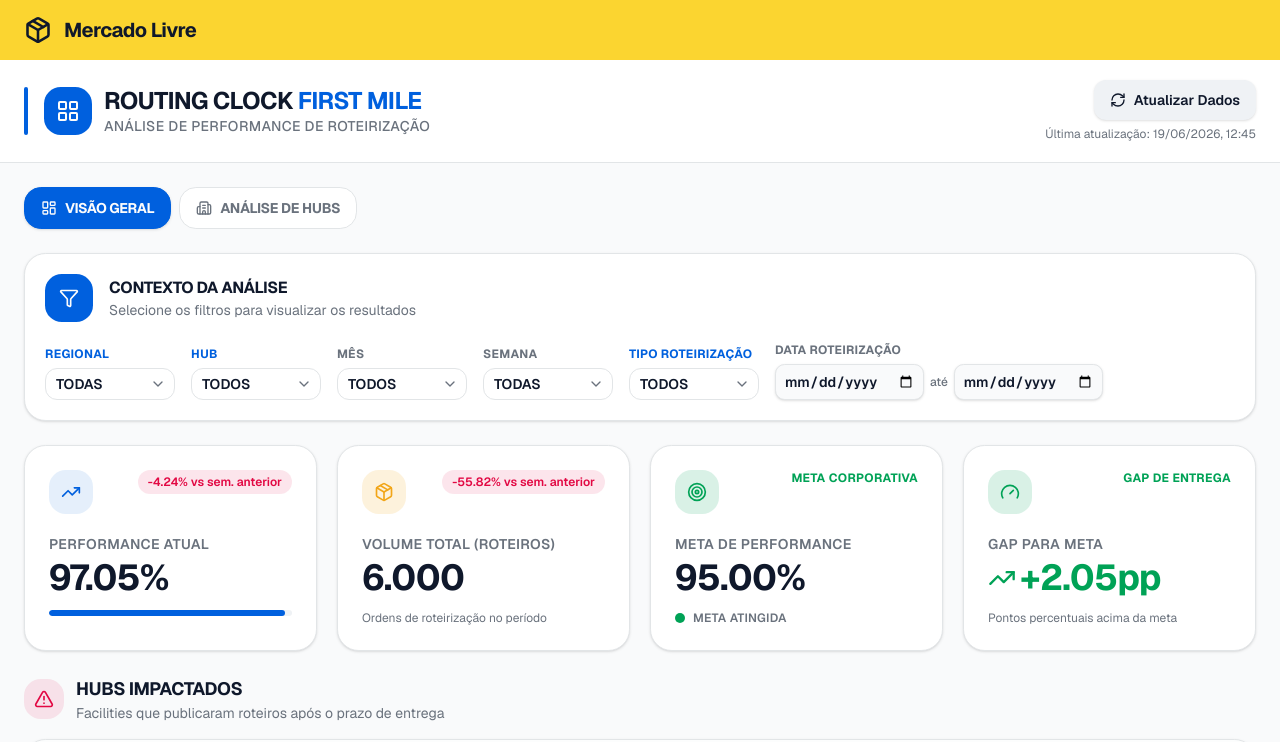
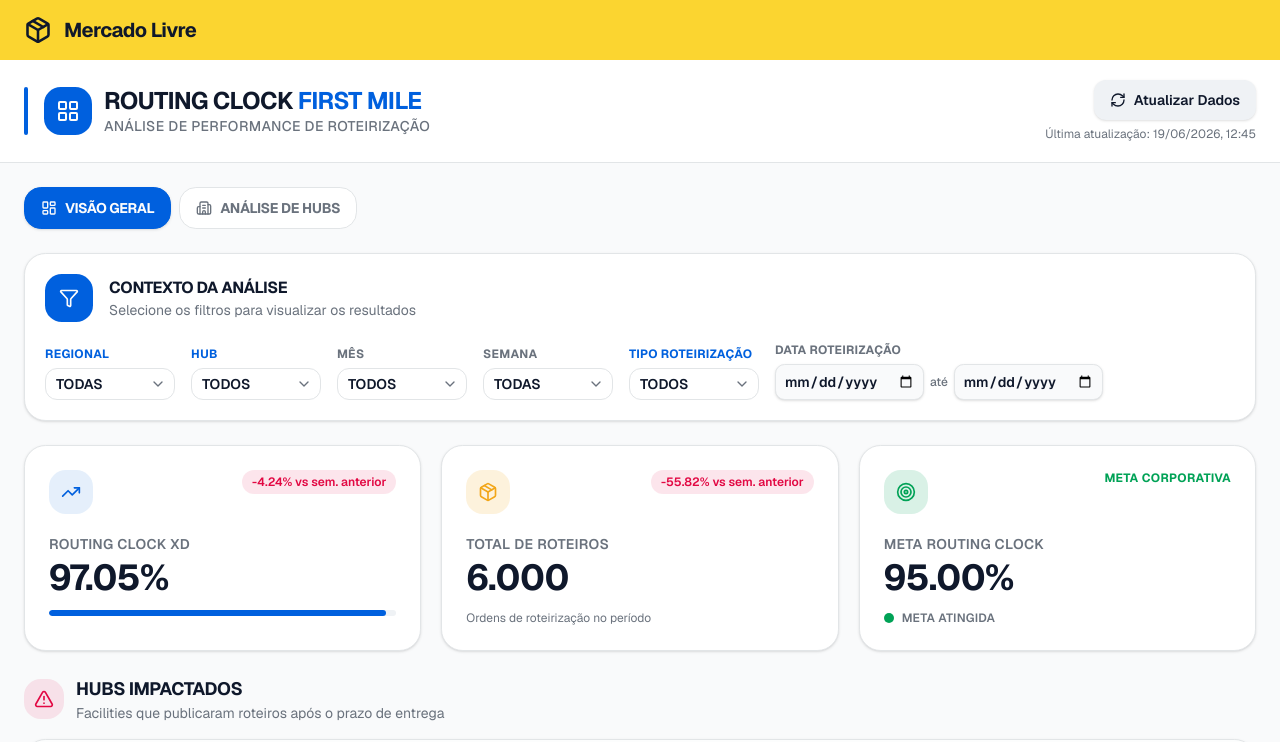
Before and after one commit to adrianoteodoro-sketch/routing-clock-dashboard, a Next.js app: page /routing-clock in a window 1280 px wide. Shown: the top 742 px of the page. Built offline with nearby package versions, Linux system fonts and the light colour scheme.

Commit message:
feat: streamline KPI cards and remove unused icons
Co-authored-by: adrianoteodoro-sketch <243608073+adrianoteodoro-sketch@users.noreply.github.com>

```diff
--- a/components/kpi-cards.tsx
+++ b/components/kpi-cards.tsx
@@ -1,6 +1,6 @@
 "use client"
 
-import { TrendingUp, TrendingDown, Package, Target, Gauge } from "lucide-react"
+import { TrendingUp, Package, Target } from "lucide-react"
 import type { Kpis } from "@/lib/types"
 
 function formatNumber(n: number): string {
@@ -17,10 +17,9 @@ function variation(current: number, previous: number): { text: string; positive:
 export function KpiCards({ kpis }: { kpis: Kpis }) {
   const perfVar = variation(kpis.perfUltimaSemana, kpis.perfSemanaAnterior)
   const volVar = variation(kpis.volumeUltimaSemana, kpis.volumeSemanaAnterior)
-  const gapPositive = kpis.gapPp >= 0
 
   return (
-    <div className="grid grid-cols-1 gap-5 sm:grid-cols-2 xl:grid-cols-4">
+    <div className="grid grid-cols-1 gap-5 sm:grid-cols-2 xl:grid-cols-3">
       {/* Performance atual */}
       <div className="rounded-2xl border border-border bg-card p-6 shadow-sm">
         <div className="flex items-start justify-between">
@@ -35,7 +34,7 @@ export function KpiCards({ kpis }: { kpis: Kpis }) {
             {perfVar.text}
           </span>
         </div>
-        <p className="mt-5 text-sm font-semibold uppercase tracking-wide text-muted-foreground">Performance Atual</p>
+        <p className="mt-5 text-sm font-semibold uppercase tracking-wide text-muted-foreground">Routing Clock XD</p>
         <p className="mt-1 text-4xl font-bold tracking-tight text-foreground">
           {kpis.performanceAtual.toFixed(2)}%
         </p>
@@ -62,7 +61,7 @@ export function KpiCards({ kpis }: { kpis: Kpis }) {
           </span>
         </div>
         <p className="mt-5 text-sm font-semibold uppercase tracking-wide text-muted-foreground">
-          Volume Total (Roteiros)
+          Total de Roteiros
         </p>
         <p className="mt-1 text-4xl font-bold tracking-tight text-foreground">{formatNumber(kpis.volumeTotal)}</p>
         <p className="mt-3 text-xs text-muted-foreground">Ordens de roteirização no período</p>
@@ -76,7 +75,7 @@ export function KpiCards({ kpis }: { kpis: Kpis }) {
           </div>
           <span className="text-xs font-bold uppercase tracking-wide text-success">Meta Corporativa</span>
         </div>
-        <p className="mt-5 text-sm font-semibold uppercase tracking-wide text-muted-foreground">Meta de Performance</p>
+        <p className="mt-5 text-sm font-semibold uppercase tracking-wide text-muted-foreground">Meta Routing Clock</p>
         <p className="mt-1 text-4xl font-bold tracking-tight text-foreground">{kpis.meta.toFixed(2)}%</p>
         <div className="mt-3 flex items-center gap-2">
           <span className={`h-2.5 w-2.5 rounded-full ${kpis.metaAtingida ? "bg-success" : "bg-danger"}`} />
@@ -85,31 +84,6 @@ export function KpiCards({ kpis }: { kpis: Kpis }) {
           </span>
         </div>
       </div>
-
-      {/* Gap para meta */}
-      <div className="rounded-2xl border border-border bg-card p-6 shadow-sm">
-        <div className="flex items-start justify-between">
-          <div
-            className={`flex h-11 w-11 items-center justify-center rounded-xl ${
-              gapPositive ? "bg-success/15 text-success" : "bg-danger/15 text-danger"
-            }`}
-          >
-            <Gauge className="h-5 w-5" />
-          </div>
-          <span className={`text-xs font-bold uppercase tracking-wide ${gapPositive ? "text-success" : "text-danger"}`}>
-            Gap de Entrega
-          </span>
-        </div>
-        <p className="mt-5 text-sm font-semibold uppercase tracking-wide text-muted-foreground">Gap para Meta</p>
-        <p className={`mt-1 flex items-center gap-1 text-4xl font-bold tracking-tight ${gapPositive ? "text-success" : "text-danger"}`}>
-          {gapPositive ? <TrendingUp className="h-7 w-7" /> : <TrendingDown className="h-7 w-7" />}
-          {gapPositive ? "+" : ""}
-          {kpis.gapPp.toFixed(2)}pp
-        </p>
-        <p className="mt-3 text-xs text-muted-foreground">
-          Pontos percentuais {gapPositive ? "acima" : "abaixo"} da meta
-        </p>
-      </div>
     </div>
   )
 }
```
